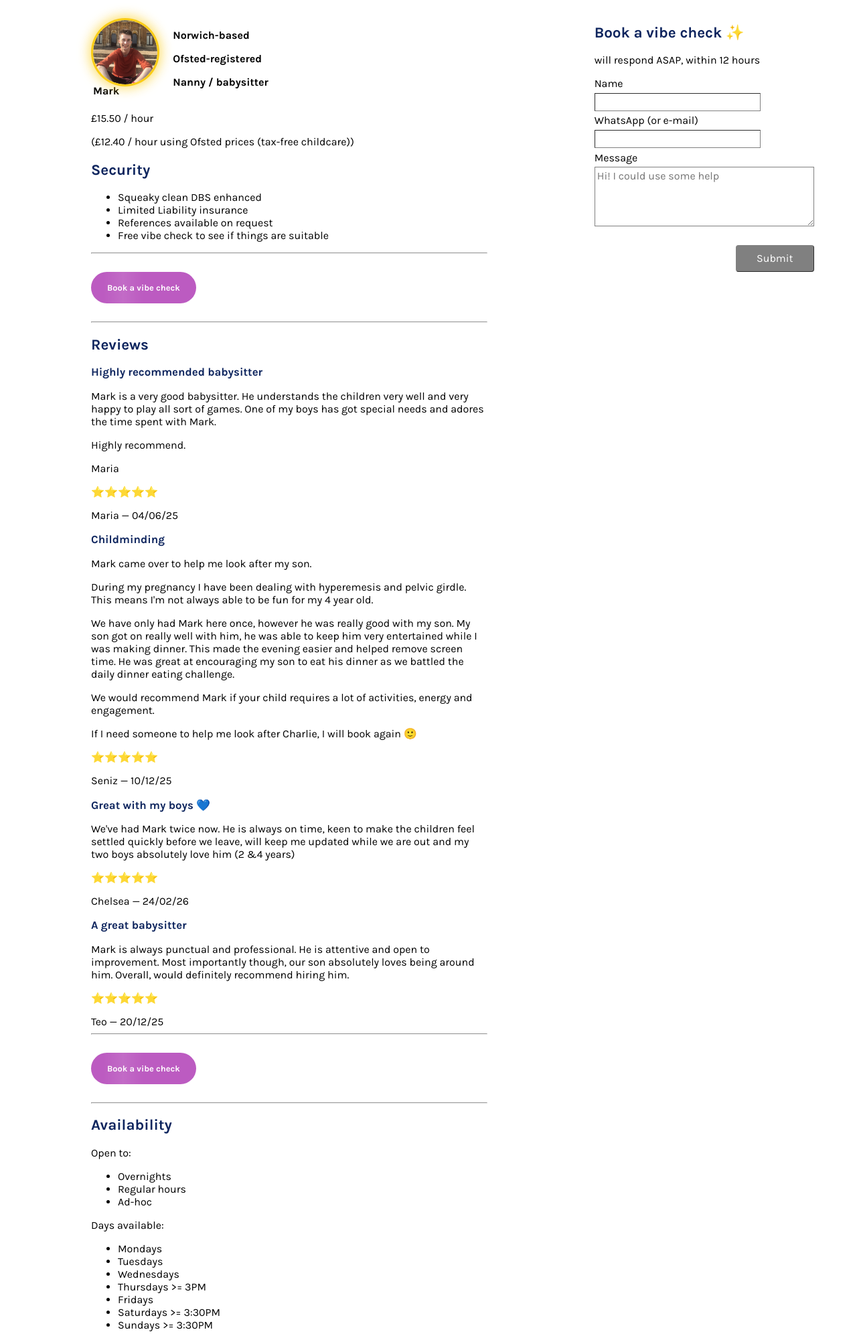
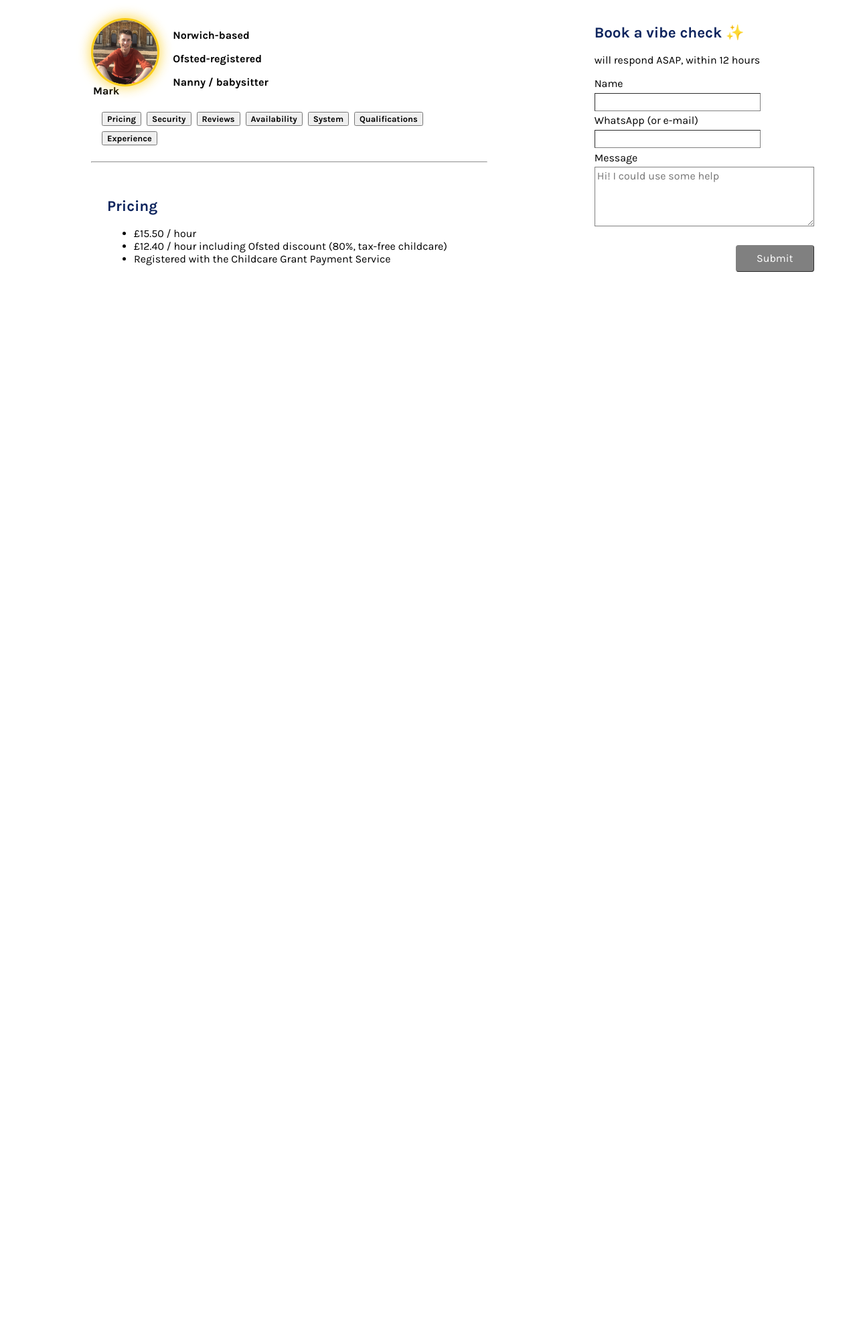
Before and after one commit to Krammy/childcare-replacement-website, a Flask app: page / in a window 1280 px wide. Shown: the top 1992 px of the page at 67% size. After the commit the page ends 406 px from the top, so only its background shows below. Run offline with Flask 3, Linux system fonts and the light colour scheme.

Commit message:
added navigation bar

```diff
--- a/static/scripts.js
+++ b/static/scripts.js
@@ -62,3 +62,40 @@ function validateContactField(value) {
 
     return false;
 }
+
+const buttons = document.querySelectorAll('.nav-btn');
+const pages = document.querySelectorAll('.page');
+let current = null;
+
+function showPage(targetId) {
+    const next = document.getElementById(targetId);
+    if (next === current) return;
+
+    const fadeIn = () => {
+    if (current) {
+        current.classList.remove('visible', 'active');
+    }
+    current = next;
+    next.classList.add('visible');
+    // Small delay so display:block has taken effect before opacity transitions
+    requestAnimationFrame(() => requestAnimationFrame(() => next.classList.add('active')));
+    };
+
+    if (current) {
+    current.classList.remove('active');
+    current.addEventListener('transitionend', fadeIn, { once: true });
+    } else {
+    fadeIn();
+    }
+}
+
+buttons.forEach(btn => {
+    btn.addEventListener('click', () => {
+    buttons.forEach(b => b.classList.remove('active'));
+    btn.classList.add('active');
+    showPage(btn.dataset.target);
+    });
+});
+
+// Show home by default
+document.querySelector('[data-target="pricing"]').click();
--- a/static/style.css
+++ b/static/style.css
@@ -191,3 +191,32 @@ input, textarea {
     cursor: auto;
     background-color: grey;
 }
+
+nav {
+    display: flex;
+    flex-wrap: wrap;
+    gap: 0.5rem;
+    padding: 1rem;
+}
+
+hr {
+    color: #ccc;
+}
+
+.page {
+    display: none;
+    opacity: 0;
+    transition: opacity 0.15s ease;
+}
+
+.page.visible {
+    display: block;
+}
+
+.page.active {
+    opacity: 1;
+}
+
+.page-container {
+    padding: 1.5rem;
+}
--- a/templates/availability.html
+++ b/templates/availability.html
@@ -1,4 +1,5 @@
 {% extends 'section.html' %}
+{% block name %}availability{% endblock %}
 
 {% block contents %}
 <h2>Availability</h2>
--- a/templates/experience.html
+++ b/templates/experience.html
@@ -1,4 +1,5 @@
 {% extends 'section.html' %}
+{% block name %}experience{% endblock %}
 
 {% block contents %}
 <h2>Experience</h2>
--- a/templates/home.html
+++ b/templates/home.html
@@ -4,15 +4,7 @@
 <div class="wrapper">
     <div class="wrapper-contents">
         {% include 'header.html' %}
-        {% include 'pricing.html' %}
-        {% include 'security.html' %}
-        {% include 'book-button.html' %}
-        {% include 'reviews.html' %}
-        {% include 'book-button.html' %}
-        {% include 'availability.html' %}
-        {% include 'system.html' %}
-        {% include 'qualifications.html' %}
-        {% include 'experience.html' %}
+        {% include 'navigation.html' %}
         <hr class="phoneOnly" />
         {% include 'booking.html' %}
     </div>
--- /dev/null
+++ b/templates/navigation.html
@@ -0,0 +1,19 @@
+<nav>
+    <button class="nav-btn" data-target="pricing">Pricing</button>
+    <button class="nav-btn" data-target="security">Security</button>
+    <button class="nav-btn" data-target="reviews">Reviews</button>
+    <button class="nav-btn" data-target="availability">Availability</button>
+    <button class="nav-btn" data-target="system">System</button>
+    <button class="nav-btn" data-target="qualifications">Qualifications</button>
+    <button class="nav-btn" data-target="experience">Experience</button>
+</nav>
+<hr />
+<div class="page-container">
+    {% include 'pricing.html' %}
+    {% include 'security.html' %}
+    {% include 'reviews.html' %}
+    {% include 'availability.html' %}
+    {% include 'system.html' %}
+    {% include 'qualifications.html' %}
+    {% include 'experience.html' %}
+</div>
--- a/templates/pricing.html
+++ b/templates/pricing.html
@@ -1,2 +1,11 @@
-<p>£15.50 / hour</p>
-<p>(£12.40 / hour using Ofsted prices (tax-free childcare))</p>
+{% extends 'section.html' %}
+{% block name %}pricing{% endblock %}
+
+{% block contents %}
+<h2>Pricing</h2>
+<ul>
+    <li>£15.50 / hour</li>
+    <li>£12.40 / hour including Ofsted discount (80%, tax-free childcare)</li>
+    <li>Registered with the Childcare Grant Payment Service</li>
+</ul>
+{% endblock %}
--- a/templates/qualifications.html
+++ b/templates/qualifications.html
@@ -1,5 +1,5 @@
 {% extends 'section.html' %}
-
+{% block name %}qualifications{% endblock %}
 {% block contents %}
 <h2>Qualifications</h3>
 <ul>
--- a/templates/reviews.html
+++ b/templates/reviews.html
@@ -1,5 +1,5 @@
 {% extends 'section.html' %}
-
+{% block name %}reviews{% endblock %}
 {% block contents %}
 <h2>Reviews</h2>
 <div>
--- a/templates/section.html
+++ b/templates/section.html
@@ -1,4 +1,4 @@
-<section>
+<div class="page" id="{% block name %}{% endblock %}">
     {% block contents %}
     {% endblock %}
-</section>
+</div>
--- a/templates/security.html
+++ b/templates/security.html
@@ -1,4 +1,5 @@
 {% extends 'section.html' %}
+{% block name %}security{% endblock %}
 
 {% block contents %}
 <h2>Security</h2>
--- a/templates/system.html
+++ b/templates/system.html
@@ -1,4 +1,5 @@
 {% extends 'section.html' %}
+{% block name %}system{% endblock %}
 
 {% block contents %}
 <h2>System</h2>
```
